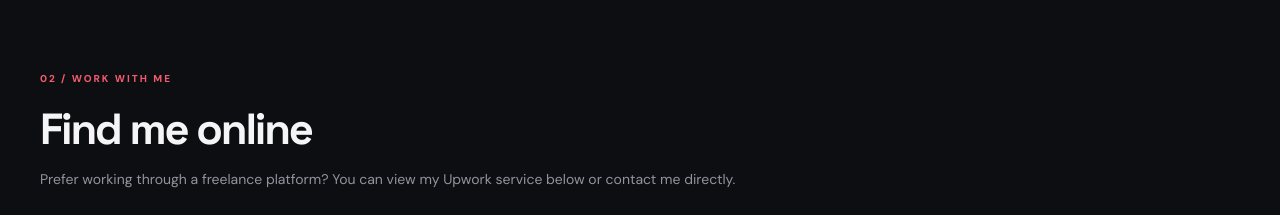
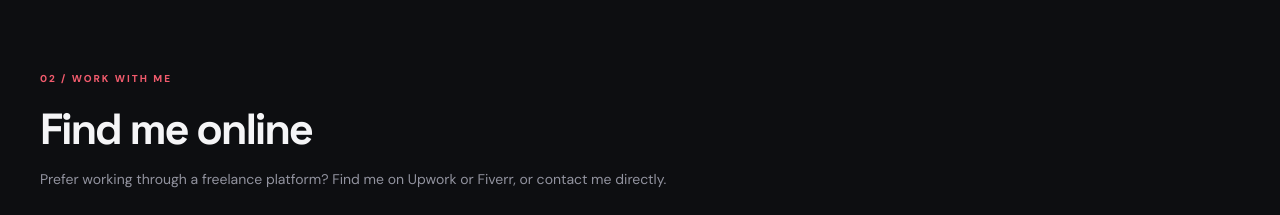
Before and after one commit to Dylsonator/Dylan-Fliski-Portfolio, a React (Vite) app: page /services in a window 1280 px wide. Shown: the part 1215-1430 px from the top of the page. Built offline with nearby package versions, Linux system fonts and the light colour scheme.

Commit message:
Update freelance platform intro for Upwork and Fiverr

```diff
--- a/src/components/Services.tsx
+++ b/src/components/Services.tsx
@@ -133,7 +133,7 @@ export default function Services() {
         <div className="section-heading">
           <span className="eyebrow red-label">02 / WORK WITH ME</span>
           <h2 id="freelance-platforms-title">Find me online</h2>
-          <p>Prefer working through a freelance platform? You can view my Upwork service below or contact me directly.</p>
+          <p>Prefer working through a freelance platform? Find me on Upwork or Fiverr, or contact me directly.</p>
         </div>
         <div className="freelance-platform-grid">
           {freelanceProfiles.map((profile) => {
```
